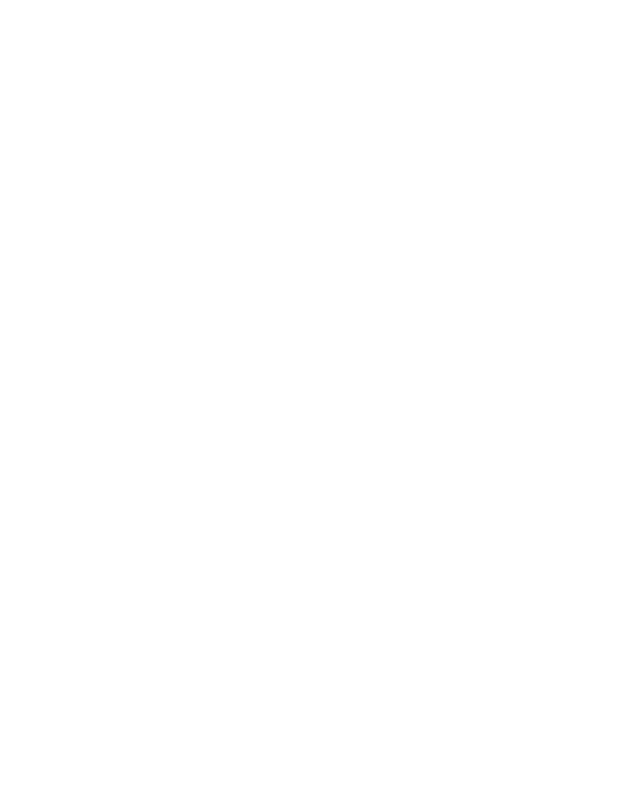
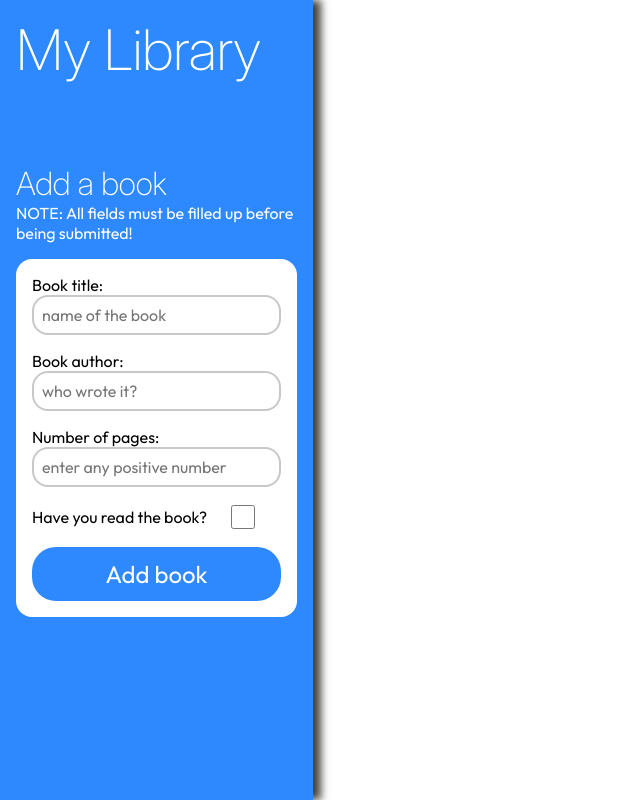
Before and after one commit to J0e-Quan/library, a plain HTML site: page index.html in a window 1280 px wide. Shown: the whole page, without its empty margins (0-640 px from the left). Drawn offline with Linux system fonts and the light colour scheme.

Commit message:
Complete sidebar and book adding logic

```diff
--- a/index.html
+++ b/index.html
@@ -11,6 +11,38 @@
     <title>Library</title>
 </head>
 <body>
+    <div class="container">
+        <section class="sidebar">
+            <h1 class="heading">My Library</h1>
+            <div class="add-book">
+                <h2 class="add-book-title">Add a book</h2>
+                <p class="add-book-disclaimer">NOTE: All fields must be filled up before being submitted!</p>
+                <form action="" method="post">
+                    <div class="new-book-title">
+                        <label for="title">Book title:</label>
+                        <input type="text" id="title" placeholder="name of the book">
+                    </div>
+                    <div class="new-book-author">
+                        <label for="author">Book author:</label>
+                        <input type="text" id="author" placeholder="who wrote it?">
+                    </div>
+                    <div class="new-book-pages">
+                        <label for="pages">Number of pages:</label>
+                        <input type="number" id="pages" min="1" placeholder="enter any positive number">
+                    </div>
+                    <div class="new-book-read">
+                        <label for="read">Have you read the book?</label>
+                        <input type="checkbox" id="read">
+                    </div>
+                    <button type="button" class="new-book-submit">Add book</button>
+                </form>
+            </div>
+        </section>
+        <section class="content">
+            <div class="library-grid">
 
+            </div>
+        </section>
+    </div>
 </body>
 </html>
--- a/javascript.js
+++ b/javascript.js
@@ -0,0 +1,52 @@
+let library = []
+
+function Book(title, author, pages, read) {
+    this.title = title
+    this.author = author
+    this.pages = pages
+    this.read = read
+    this.id = crypto.randomUUID()
+}
+
+function addBook(title, author, pages, read) {
+    let book = new Book (title, author, pages, read)
+    library.push(book)
+    displayBook()
+}
+
+function displayBook() {
+    let libraryGrid = document.querySelector(".library-grid")
+    for (book of library) {
+        let bookCard = document.createElement("div")
+        bookCard.classList.add("book", "card")
+        let bookTitle = document.createElement("h3")
+        bookTitle.textContent = book.title
+        bookTitle.classList.add("book", "title")
+        bookCard.appendChild(bookTitle)
+        let bookAuthor = document.createElement("p")
+        bookAuthor.textContent = "By: " + book.author
+        bookCard.appendChild(bookAuthor)
+        let bookPages = document.createElement("p")
+        bookPages.textContent = book.pages + " pages"
+        bookCard.appendChild(bookPages)
+        let bookRead = document.createElement("p")
+        bookRead.textContent = "Has read: "
+        bookCard.appendChild(bookRead)
+        let bookReadCheckbox = document.createElement("input")
+        bookReadCheckbox.type="checkbox"
+        if (book.read === true) {
+            bookReadCheckbox.checked = true
+        }
+        bookCard.appendChild(bookReadCheckbox)
+        libraryGrid.appendChild(bookCard)
+    }
+}
+
+let addBookBtn = document.querySelector(".new-book-submit")
+addBookBtn.addEventListener('click', () =>{
+    let title = document.querySelector("#title")
+    let author = document.querySelector("#author")
+    let pages = document.querySelector("#pages")
+    let read = document.querySelector("#read")
+    addBook(title.value, author.value, pages.value, read.checked)
+})
--- a/styles.css
+++ b/styles.css
@@ -21,3 +21,90 @@
     font-style: normal;
     font-weight: 100 900;
 }
+
+* {
+    margin: 0;
+    padding: 0;
+    box-sizing: border-box;
+    font-family: 'Outfit', serif;
+}
+
+h1, h2, h3, h4, h5, h6 {
+    font-family: 'Inter', sans-serif;
+    font-weight: 200;
+}
+
+.container {
+    display: grid;
+    grid-template-columns: 1fr 4fr;
+}
+
+.sidebar {
+    background-color: rgb(46, 137, 255);
+    box-shadow: 8px 0 8px rgba(67, 67, 67, 67);
+    padding: 16px;
+    color: white;
+    height: 100vh;
+}
+
+.heading {
+    font-size: 3.5rem;
+    margin-bottom: 5rem;
+}
+
+.add-book-title {
+    font-size: 2rem;
+}
+
+.add-book-disclaimer {
+    margin-bottom: 1rem;
+}
+
+form {
+    display: grid;
+    grid-template-columns: 1fr;
+    grid-template-rows: 1fr 1fr 1fr 1fr;
+    gap: 16px;
+    background-color: white;
+    border-radius: 16px;
+    padding: 16px;
+    color: black;
+}
+
+form input {
+    appearance: none;
+    padding: 8px;
+    font-size: 1rem;
+    border-radius: 16px;
+    border: 2px solid rgb(200, 200, 200);
+}
+
+.new-book-read {
+    display: grid;
+    align-items: center;
+    grid-template-columns: 4fr 1fr;
+    margin-top: -32px;
+}
+
+input[type="checkbox"] {
+    appearance: auto;
+    height: 24px;
+    width: 24px;
+}
+
+.new-book-submit {
+    appearance: none;
+    margin-top: -32px;
+    border: none;
+    border-radius: 24px;
+    background-color: rgb(46, 137, 255);
+    color: white;
+    padding: 12px 0;
+    font-size: 1.5rem;
+}
+
+.library-grid {
+    display: grid;
+    grid-template-columns: repeat(auto-fit, minmax(10rem, 1fr));
+    gap: 24px;
+}
```
